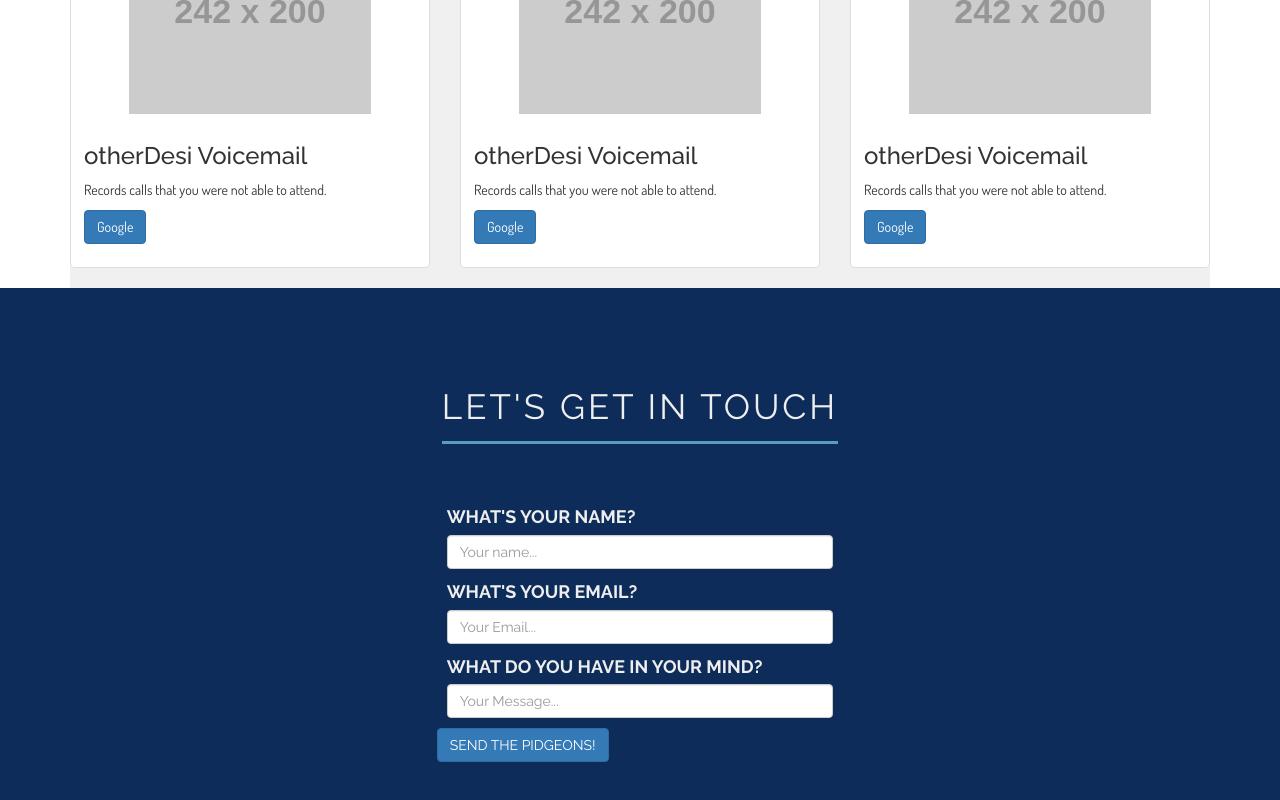
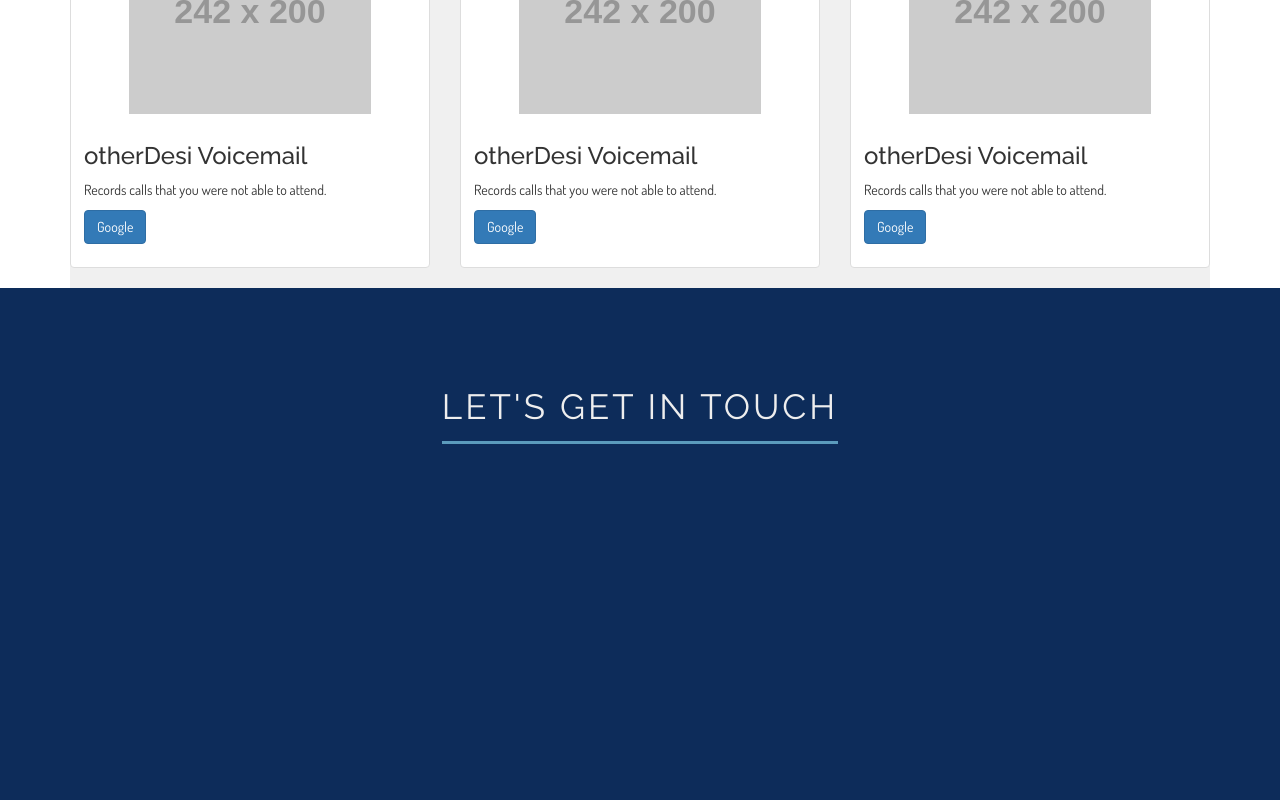
Before and after one commit to viren1698/mak786.github.io, a plain HTML site: page index.html in a window 1280 px wide. Shown: the part 3710-4510 px from the top of the page. Drawn offline with nearby package versions, Linux system fonts and the light colour scheme; placeholder pictures from the web are drawn by us.

```diff
--- a/css/master.css
+++ b/css/master.css
@@ -162,9 +162,6 @@
   flex-direction: column;
   justify-content: center;
 }
-#ScrollContact .form-group {
-  margin: 10px 10px;
-}
 #ScrollContact .form-group label{
   color: #eee;
   text-transform: uppercase;
--- a/index.html
+++ b/index.html
@@ -494,7 +494,7 @@
     <div class="heading">
       <h2>Let's get in touch</h2>
     </div>
-    <div class="row">
+    <!-- <div class="row">
       <div class="col-md-offset-4 col-md-4">
         <form>
           <div class="form-group">
@@ -512,7 +512,7 @@
           <button type="submit" class="btn btn-primary">SEND THE PIDGEONS!</button>
         </form>
       </div>
-    </div>
+    </div> -->
   </section>
 
 
```
